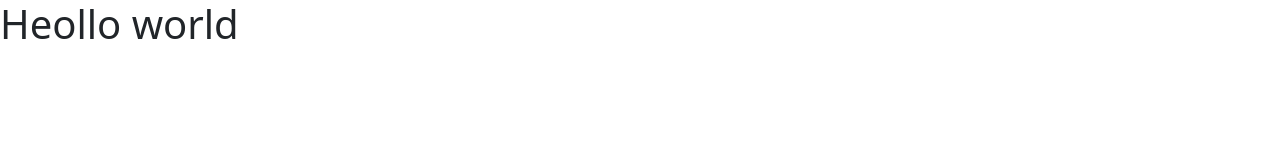
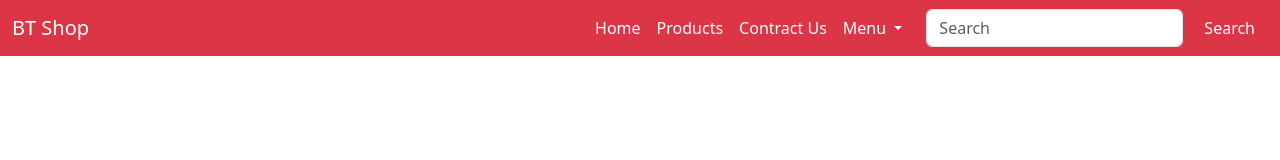
Before and after one commit to mdzuwelrana/bootstrap-project-1, a plain HTML site: page index.html in a window 1280 px wide. Drawn offline with nearby package versions, Linux system fonts and the light colour scheme.

Commit message:
create a navbar

```diff
--- a/index.html
+++ b/index.html
@@ -12,7 +12,44 @@
 
 
 <body>
-    <h1> Heollo world </h1>
+
+    <nav class="navbar navbar-expand-lg bg-danger">
+        <div class="container-fluid">
+          <a class="navbar-brand text-white" href="#">BT Shop</a>
+          <button class="navbar-toggler" type="button" data-bs-toggle="collapse" data-bs-target="#navbarSupportedContent" aria-controls="navbarSupportedContent" aria-expanded="false" aria-label="Toggle navigation">
+            <span class="navbar-toggler-icon"></span>
+          </button>
+          <div class="collapse navbar-collapse" id="navbarSupportedContent">
+            <ul class="navbar-nav ms-auto mb-2 me-3 mb-lg-0">
+              <li class="nav-item">
+                <a class="nav-link active text-white" aria-current="page" href="#">Home</a>
+              </li>
+              <li class="nav-item">
+                <a class="nav-link text-white" href="#">Products</a>
+              </li>
+              <li class="nav-item">
+                <a class="nav-link text-white" href="#">Contract Us</a>
+              </li>
+              <li class="nav-item dropdown">
+                <a class="nav-link dropdown-toggle text-white" href="#" role="button" data-bs-toggle="dropdown" aria-expanded="false">
+                  Menu
+                </a>
+                <ul class="dropdown-menu">
+                  <li><a class="dropdown-item" href="#">Home</a></li>
+                  <li><a class="dropdown-item" href="#">Another action</a></li>
+                  <li><hr class="dropdown-divider"></li>
+                  <li><a class="dropdown-item" href="#">Something else here</a></li>
+                </ul>
+              </li>
+
+            </ul>
+            <form class="d-flex" role="search">
+              <input class="form-control me-2" type="search" placeholder="Search" aria-label="Search">
+              <button class="btn btn-danger" type="submit">Search</button>
+            </form>
+          </div>
+        </div>
+      </nav>
 
 
     <!-- JavaScript link -->
```
